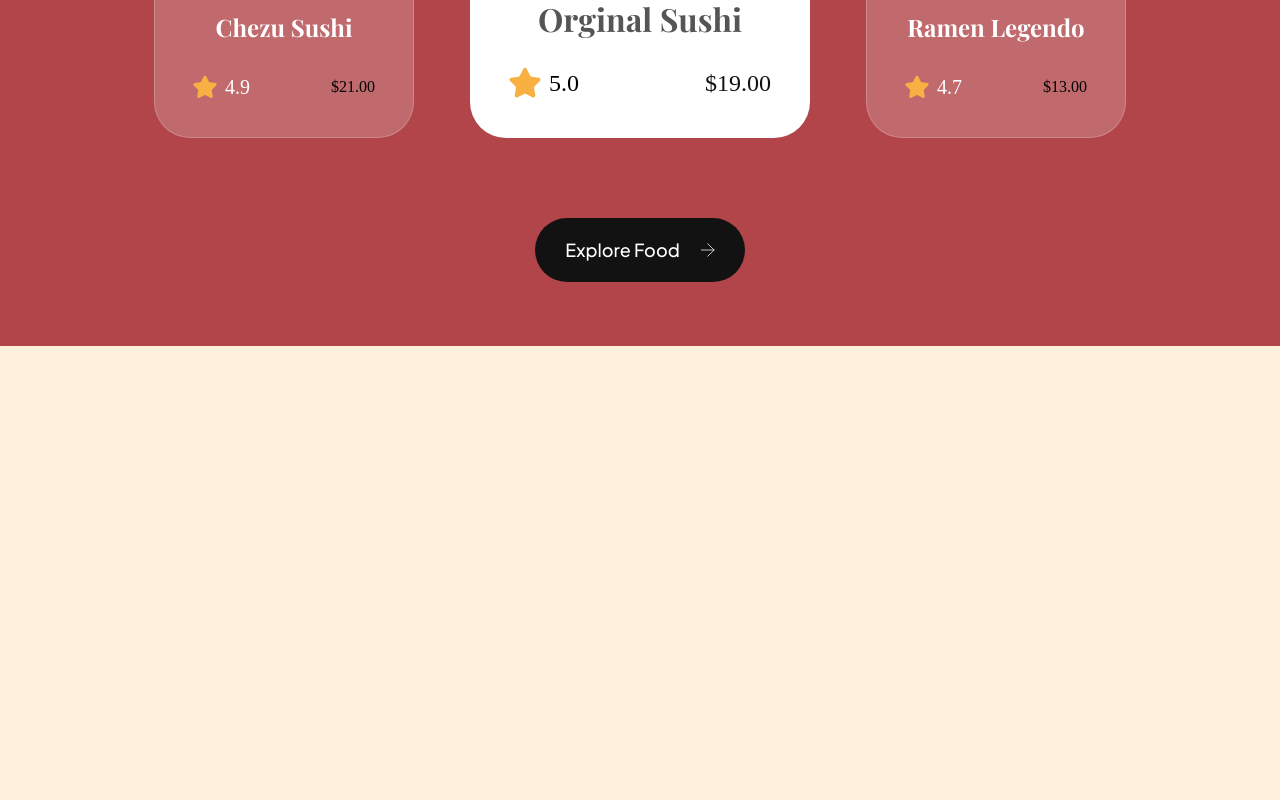
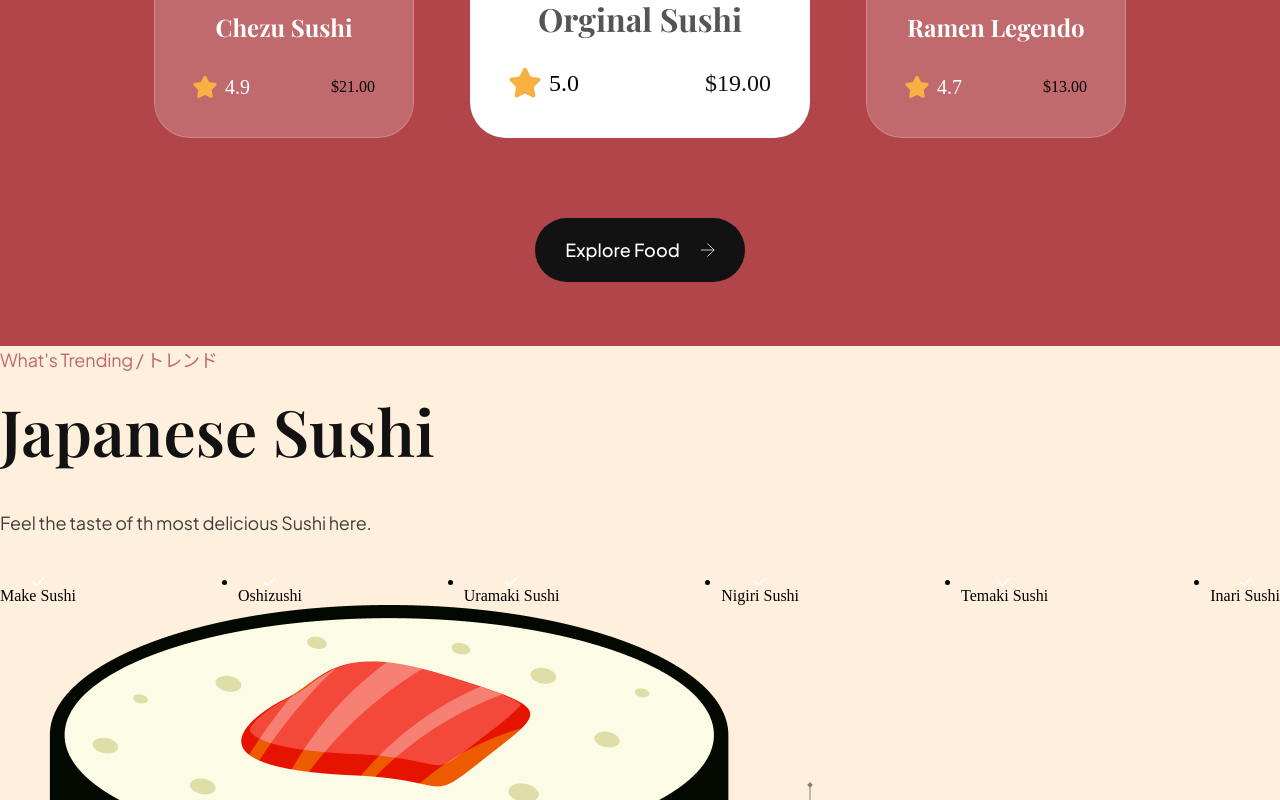
Before and after one commit to Cicixy04/Sushi, a website built with Vite: page index.html in a window 1280 px wide. Shown: the part 2000-2800 px from the top of the page. Before the commit the page ends 2346 px from the top, so only its background shows below. Built offline with nearby package versions, Linux system fonts and the light colour scheme; files whose address does not match are found by name.

Commit message:
almost done!

```diff
--- a/index.html
+++ b/index.html
@@ -11,11 +11,11 @@
     <header>
         <nav class="header-nav">
             <div class="header__logo">
-                <h4 >Sushi</h4>
+                <h4 data-aos="fade-down">Sushi</h4>
                 <div class="header__logo-overlay"></div>
             </div>
 
-            <ul class = "header__menu">
+            <ul class = "header__menu" data-aos="fade-down">
                 <li><a href="#menu">Menu</a></li>
                 <li><a href="#food">Food</a></li>
                 <li><a href="#services">Services</a></li>
@@ -23,7 +23,7 @@
                 <li><img src="assets/search.svg" alt="Search"></li>
             </ul>
 
-            <ul class = "header__menu-mobile">
+            <ul class = "header__menu-mobile" data-aos="fade-down">
                 <li><img src="assets/menu.svg" alt="Menu"></li>
                 <li><a href="#menu">Menu</a></li>
                 <li><a href="#food">Food</a></li>
@@ -125,6 +125,54 @@
 
     </section>
 
+    <section class="trending" id="food">
+        <div class="trending__content" data-aos="fade-right">
+            <p class="sushi__subtitle">What's Trending / トレンド </p>
+            <h3 class="sushi__title">Japanese Sushi</h3>
+            <p class="sushi__description">Feel the taste of th most delicious Sushi here.</p>
+
+            <ul class="trending__list flex-between">
+                <li>
+                    <div class="trendin__icon flex-center"><img src="assets/check.svg" alt="check"/></div>
+                    <p>Make Sushi</p>
+                </li>
+
+                <li>
+                    <div class="trendin__icon flex-center"><img src="assets/check.svg" alt="check"/></div>
+                    <p>Oshizushi</p>
+                </li>
+
+                <li>
+                    <div class="trendin__icon flex-center"><img src="assets/check.svg" alt="check"/></div>
+                    <p>Uramaki Sushi</p>
+                </li>
+
+                <li>
+                    <div class="trendin__icon flex-center"><img src="assets/check.svg" alt="check"/></div>
+                    <p>Nigiri Sushi</p>
+                </li>
+
+                <li>
+                    <div class="trendin__icon flex-center"><img src="assets/check.svg" alt="check"/></div>
+                    <p>Temaki Sushi</p>
+                </li>
+
+                <li>
+                    <div class="trendin__icon flex-center"><img src="assets/check.svg" alt="check"/></div>
+                    <p>Inari Sushi</p>
+                </li>
+
+            </ul>
+        </div>
+
+        <div class="trendin__image flex-center">
+            <img src="assets/sushi-5.png" alt="sushi-5" data-aos="fade-left">
+            <div class="trendin__arrow trending__arrow-left"><img src= "assets/arrow-vertical.svg" alt="arrow vertical"/></div>
+            <div class="trendin__arrow trending__arrow-left"><img src= "assets/arrow-horizontal.svg" alt="arrow horizontal"/></div>
+        </div>
+
+    </section>
+
     <script src="js/script.js" type="module"></script>
 </body>
 </html>
--- a/js/script.js
+++ b/js/script.js
@@ -21,7 +21,7 @@ const trendingSushis = [
     'Temaki Sushi',
     'Uramaki Sushi',
     'Inari Sushi'
-];
+]
 
 const trendingDrinks = [
     "Oruncha",
--- a/package.json
+++ b/package.json
@@ -10,5 +10,8 @@
   },
   "devDependencies": {
     "vite": "^8.1.1"
+  },
+  "dependencies": {
+    "aos": "^2.3.4"
   }
 }
```
Also changed, not shown: 1 other file.
